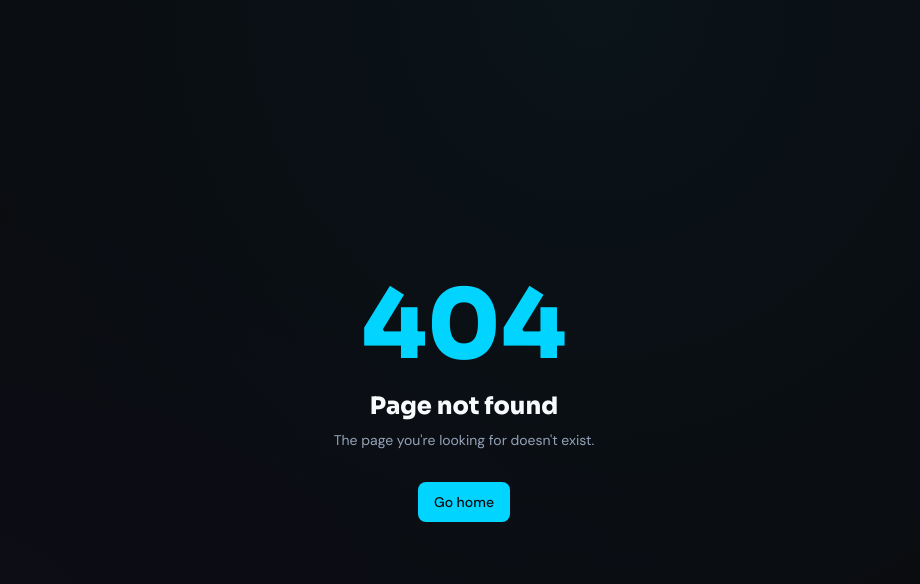
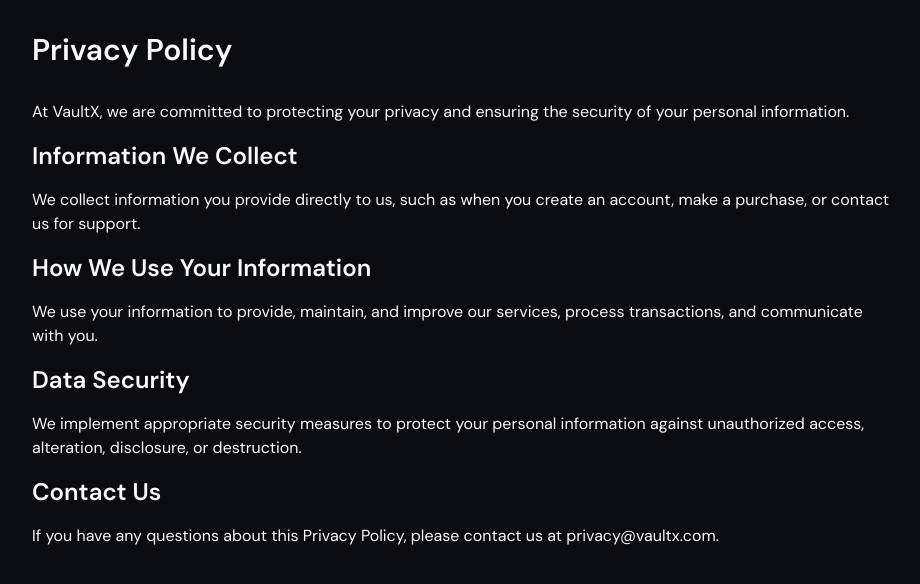
Before and after one commit to devancormick/VaultX, a Next.js app: page /privacy in a window 1280 px wide. Before the commit this address had no page. Shown: the top 584 px of the page, without its empty margins (176-1096 px from the left). Built offline with nearby package versions, Linux system fonts and the light colour scheme.

Commit message:
Add privacy policy page

```diff
--- /dev/null
+++ b/app/(public)/privacy/page.tsx
@@ -0,0 +1,28 @@
+export default function PrivacyPage() {
+  return (
+    <div className="container mx-auto px-4 py-8 max-w-4xl">
+      <h1 className="text-3xl font-bold mb-8">Privacy Policy</h1>
+      <div className="prose prose-gray max-w-none">
+        <p className="mb-4">
+          At VaultX, we are committed to protecting your privacy and ensuring the security of your personal information.
+        </p>
+        <h2 className="text-2xl font-semibold mb-4">Information We Collect</h2>
+        <p className="mb-4">
+          We collect information you provide directly to us, such as when you create an account, make a purchase, or contact us for support.
+        </p>
+        <h2 className="text-2xl font-semibold mb-4">How We Use Your Information</h2>
+        <p className="mb-4">
+          We use your information to provide, maintain, and improve our services, process transactions, and communicate with you.
+        </p>
+        <h2 className="text-2xl font-semibold mb-4">Data Security</h2>
+        <p className="mb-4">
+          We implement appropriate security measures to protect your personal information against unauthorized access, alteration, disclosure, or destruction.
+        </p>
+        <h2 className="text-2xl font-semibold mb-4">Contact Us</h2>
+        <p className="mb-4">
+          If you have any questions about this Privacy Policy, please contact us at privacy@vaultx.com.
+        </p>
+      </div>
+    </div>
+  );
+}
```
